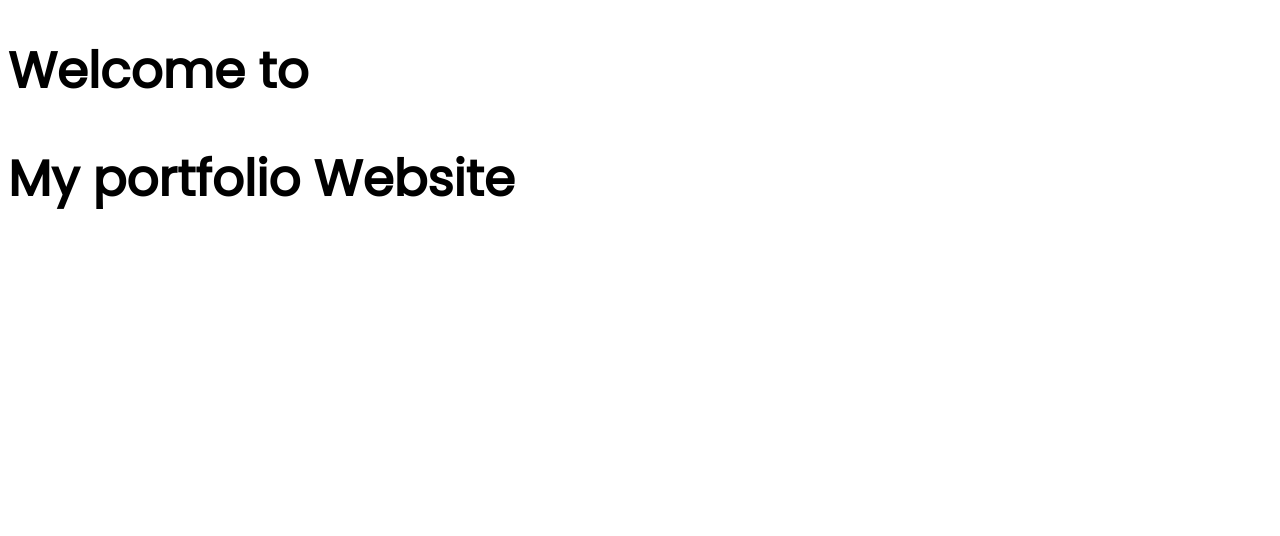
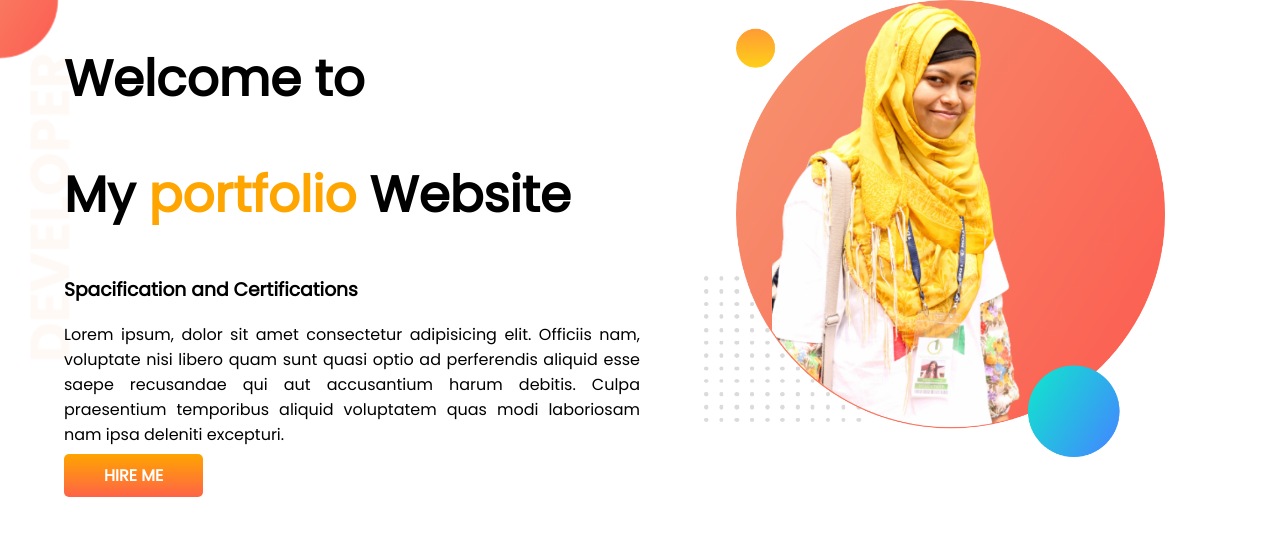
Before and after one commit to chowdhury-eshita/developers-portfolio, a plain HTML site: page index.html in a window 1280 px wide. Drawn offline with Linux system fonts and the light colour scheme.

Commit message:
section 1

```diff
--- a/index.html
+++ b/index.html
@@ -1,5 +1,6 @@
 <!DOCTYPE html>
 <html lang="en">
+
 <head>
     <meta charset="UTF-8">
     <meta http-equiv="X-UA-Compatible" content="IE=edge">
@@ -10,8 +11,25 @@
     <link href="https://fonts.googleapis.com/css2?family=Poppins&display=swap" rel="stylesheet">
     <link rel="stylesheet" href="style.css">
 </head>
+
 <body>
-    <h1>Welcome to</h1>
-    <h1>My portfolio Website</h1>
+    <section class="top-banner">
+        <div class="half-width">
+            <h1>Welcome to</h1>
+            <h1>My <span class="color">portfolio</span> Website</h1>
+            <h3>Spacification and Certifications</h3>
+            <p>Lorem ipsum, dolor sit amet consectetur adipisicing elit. Officiis nam, voluptate nisi libero quam sunt
+                quasi
+                optio ad perferendis aliquid esse saepe recusandae qui aut accusantium harum debitis. Culpa praesentium
+                temporibus aliquid voluptatem quas modi laboriosam nam ipsa deleniti excepturi.</p>
+            <a class="link-button" href="https://www.linkedin.com/in/eshita-chowdhury-b924291b2/" target="blank"> HIRE
+                ME </a>
+        </div>
+        <div class="half-width">
+            <img src="images/Eshita1.png" alt="">
+        </div>
+
+    </section>
 </body>
+
 </html>
--- a/style.css
+++ b/style.css
@@ -1,6 +1,37 @@
 body{
     font-family: 'Poppins', sans-serif;
+    margin: 0;
 }
 h1{
     font-size: 50px;
 }
+.color{
+    color: orange;
+}
+section{
+    display: flex;
+}
+.half-width{
+    width: 50%;
+    padding-left: 5%;
+}
+.half-width img{
+    width: 80%;
+}
+.link-button{
+    text-decoration: none;
+    background-image: linear-gradient(orange, tomato);
+    padding: 10px 40px;
+    border-radius: 5px;
+    color: white;
+    font-weight: 700;
+
+}
+.top-banner{
+    background-image: url(images/top-banner.png);
+    background-repeat: no-repeat;
+}
+
+p{
+    text-align: justify;
+}
```
